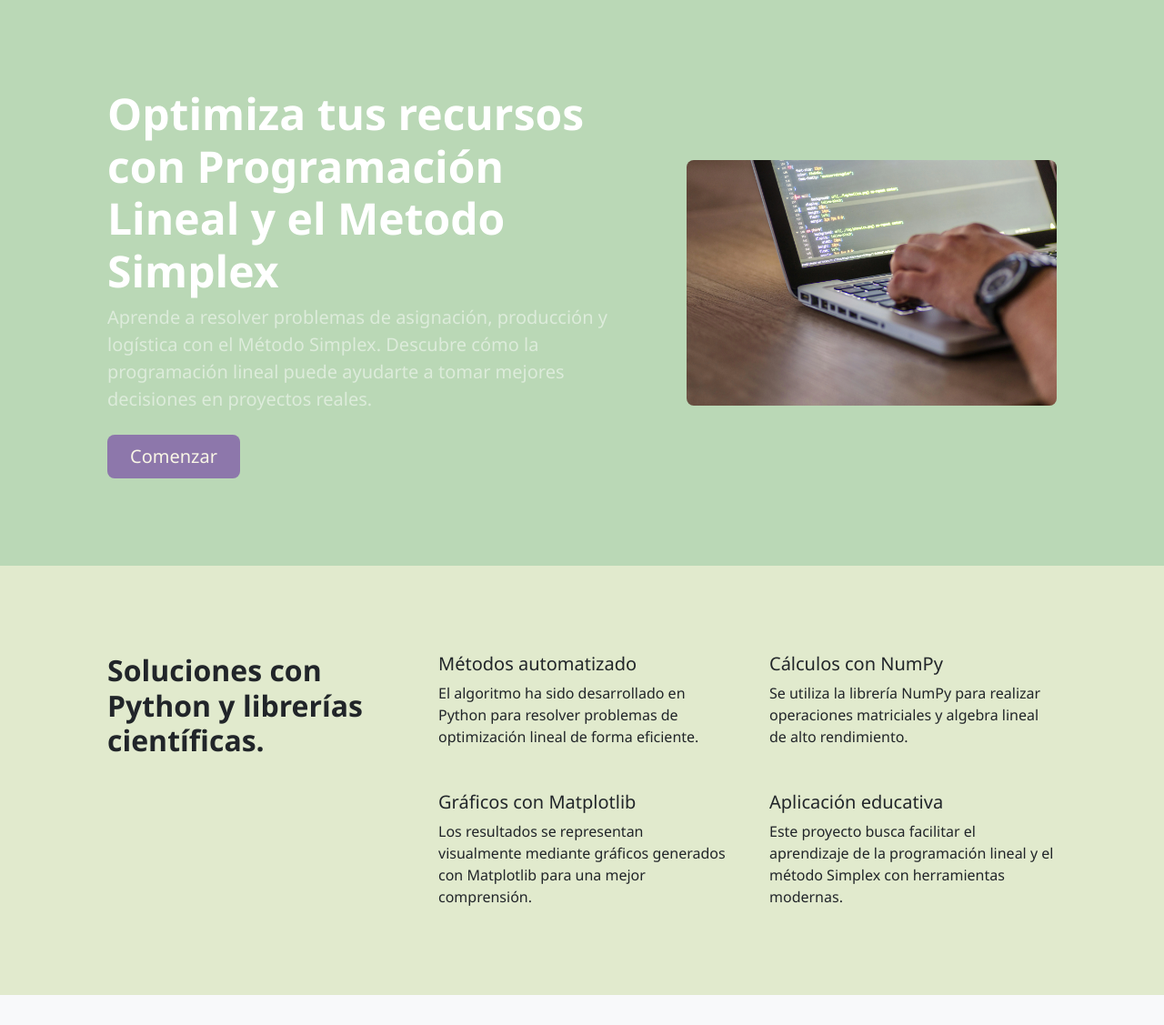
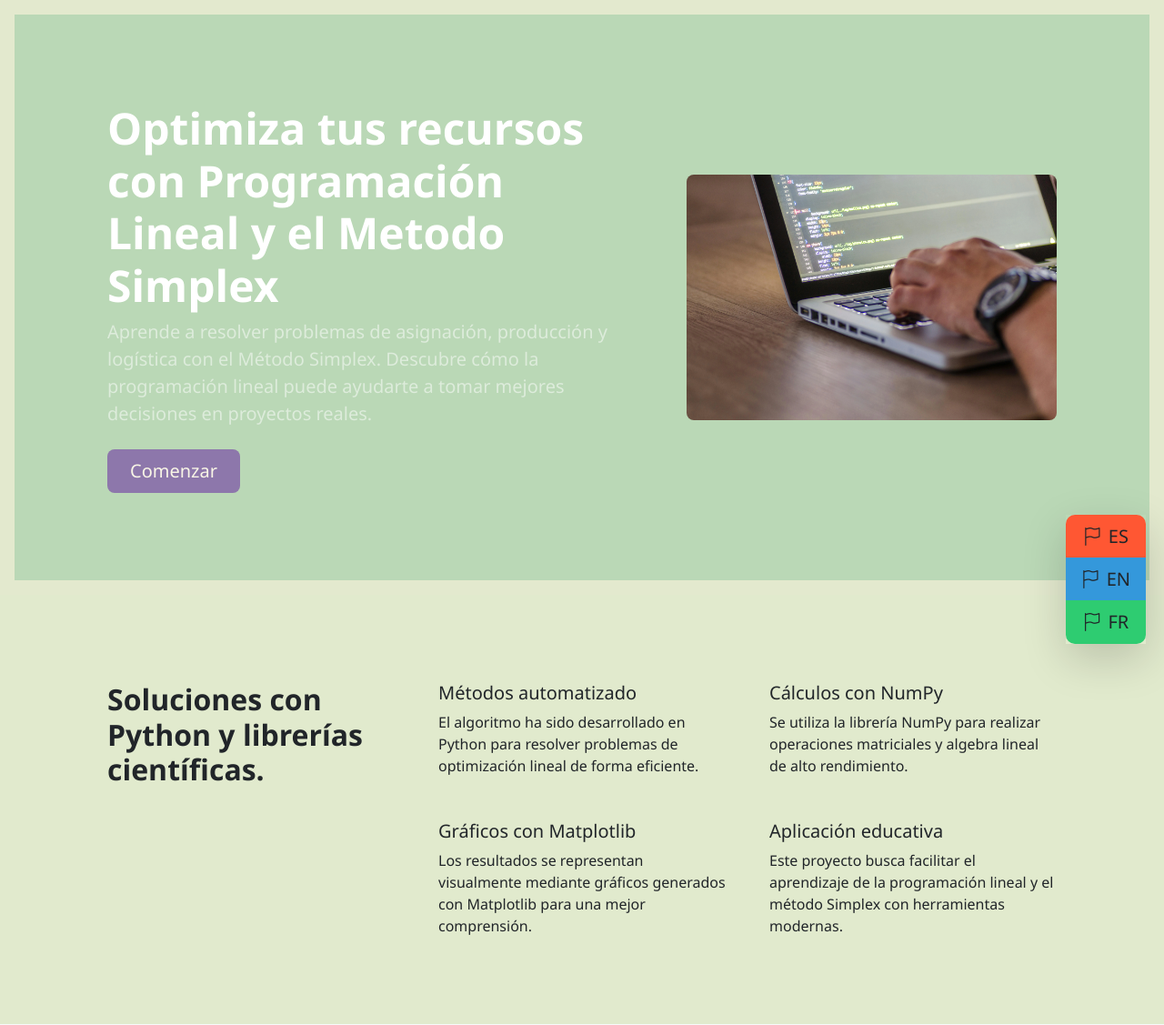
Before and after one commit to m-lucy2405/SystemMOP_PL, a Django app: page / in a window 1280 px wide. Shown: the part 72-1199 px from the top of the page at 91% size. Run offline with Django 5.2, Linux system fonts and the light colour scheme; grey boxes labelled with a size stand in for pictures from a placeholder-image service; some libraries are stand-ins or nearby versions.

Commit message:
agregando traductor funcional

```diff
--- a/lineal_solver_PL_MOP/lineal_solver/static/css/base.css
+++ b/lineal_solver_PL_MOP/lineal_solver/static/css/base.css
@@ -58,3 +58,56 @@ main {
     padding-bottom: 1rem;
     font-size: 1rem;
 }
+
+/* Botones de traducción - Esquina inferior derecha */
+.translate-buttons {
+    position: fixed;
+    right: 20px;
+    bottom: 20px;
+    z-index: 1000;
+}
+
+.btn-translate {
+    border: none;
+    color: white;
+    font-weight: 600;
+    text-transform: uppercase;
+    letter-spacing: 1px;
+    padding: 10px 20px;
+    border-radius: 0;
+    transition: all 0.3s ease;
+    display: flex;
+    align-items: center;
+    width: 120px;
+}
+
+.btn-translate-es {
+    background-color: #FF5733; /* Rojo/anaranjado vibrante */
+    border-top-left-radius: 10px !important;
+    border-top-right-radius: 10px !important;
+}
+
+.btn-translate-en {
+    background-color: #3498DB; /* Azul brillante */
+}
+
+.btn-translate-fr {
+    background-color: #2ECC71; /* Verde esmeralda */
+    border-bottom-left-radius: 10px !important;
+    border-bottom-right-radius: 10px !important;
+}
+
+.btn-translate:hover {
+    transform: translateX(-5px);
+    box-shadow: 0 5px 15px rgba(0,0,0,0.3);
+    opacity: 0.9;
+}
+
+.btn-translate i {
+    font-size: 1.2rem;
+}
+
+/* Efecto al activar */
+.btn-translate:active {
+    transform: scale(0.95);
+}
--- a/lineal_solver_PL_MOP/lineal_solver/templates/base.html
+++ b/lineal_solver_PL_MOP/lineal_solver/templates/base.html
@@ -7,40 +7,77 @@
     <title>{% block title %}Sistema de Optimización{% endblock %}</title>
     <link href="https://cdn.jsdelivr.net/npm/bootstrap-icons@1.5.0/font/bootstrap-icons.css" rel="stylesheet" />
     <link href="https://cdn.jsdelivr.net/npm/bootstrap@5.3.6/dist/css/bootstrap.min.css" rel="stylesheet"
-        integrity="sha384-4Q6Gf2aSP4eDXB8Miphtr37CMZZQ5oXLH2yaXMJ2w8e2ZtHTl7GptT4jmndRuHDT" crossorigin="anonymous">
+          integrity="sha384-4Q6Gf2aSP4eDXB8Miphtr37CMZZQ5oXLH2yaXMJ2w8e2ZtHTl7GptT4jmndRuHDT" crossorigin="anonymous">
     <link rel="stylesheet" href="{% static 'css/base.css' %}">
     {% block extra_head %}{% endblock %}
 </head>
 <body class="d-flex flex-column min-vh-100">
 
-<main class="flex-fill">
+    <main class="flex-fill">
         <!-- Navigation-->
+        {% block navbar_content %}{% endblock %}
 
-        {% block navbar_content %}
-        {% endblock navbar_content %}
+        <header class="p-3">
+            {% block header_content %}{% endblock %}
+        </header>
 
-        <header>
-            {% block header_content %}
-            {% endblock %}
-        </header>
         <section>
-            {% block section_content %}
-            {% endblock %}
+            {% block section_content %}{% endblock %}
         </section>
     </main>
 
+    {% block footer_content %}{% endblock %}
 
-        {% block footer_content %}
+    <!-- Botones de traducción flotantes -->
+    <div class="translate-buttons">
+        <div class="btn-group-vertical btn-group-lg shadow-lg">
+            <button id="btn-translate-es" class="btn btn-translate-es" title="Español">
+                <i class="bi bi-flag me-2"></i>ES
+            </button>
+            <button id="btn-translate-en" class="btn btn-translate-en" title="English">
+                <i class="bi bi-flag me-2"></i>EN
+            </button>
+            <button id="btn-translate-fr" class="btn btn-translate-fr" title="Français">
+                <i class="bi bi-flag me-2"></i>FR
+            </button>
+        </div>
+    </div>
 
-        {% endblock footer_content %}
-    <!-- Footer -->
+    <!-- Scripts propios -->
+    <script src="{% static 'js/script.js' %}"></script>
+    <!-- Bootstrap core JS -->
+    <script src="https://cdn.jsdelivr.net/npm/bootstrap@5.2.3/dist/js/bootstrap.bundle.min.js"></script>
 
+    <!-- Contenedor oculto de Google Translate -->
+    <div id="google_translate_element" style="display:none;"></div>
 
-    <script src="{% static 'js/script.js' %}"></script>
-    <!-- Bootstrap core JS-->
-    <script src="https://cdn.jsdelivr.net/npm/bootstrap@5.2.3/dist/js/bootstrap.bundle.min.js"></script>
-    <!-- Core theme JS-->
-    <!-- <script src="js/scripts.js"></script> -->
+    <!-- Google Translate init -->
+    <script>
+      function googleTranslateElementInit() {
+        new google.translate.TranslateElement({
+          pageLanguage: 'es',
+          autoDisplay: false
+        }, 'google_translate_element');
+      }
+    </script>
+    <script src="//translate.google.com/translate_a/element.js?cb=googleTranslateElementInit"></script>
+
+    <!-- Script para disparar traducciones desde tus botones -->
+    <script>
+      function translatePage(lang) {
+        var combo = document.querySelector('#google_translate_element select');
+        if (!combo) return;
+        combo.value = lang;
+        combo.dispatchEvent(new Event('change'));
+      }
+      document.getElementById('btn-translate-es')
+              .addEventListener('click', function(){ translatePage('es'); });
+      document.getElementById('btn-translate-en')
+              .addEventListener('click', function(){ translatePage('en'); });
+      document.getElementById('btn-translate-fr')
+              .addEventListener('click', function(){ translatePage('fr'); });
+    </script>
+
     {% block extra_scripts %}{% endblock %}
 </body>
 </html>
```
